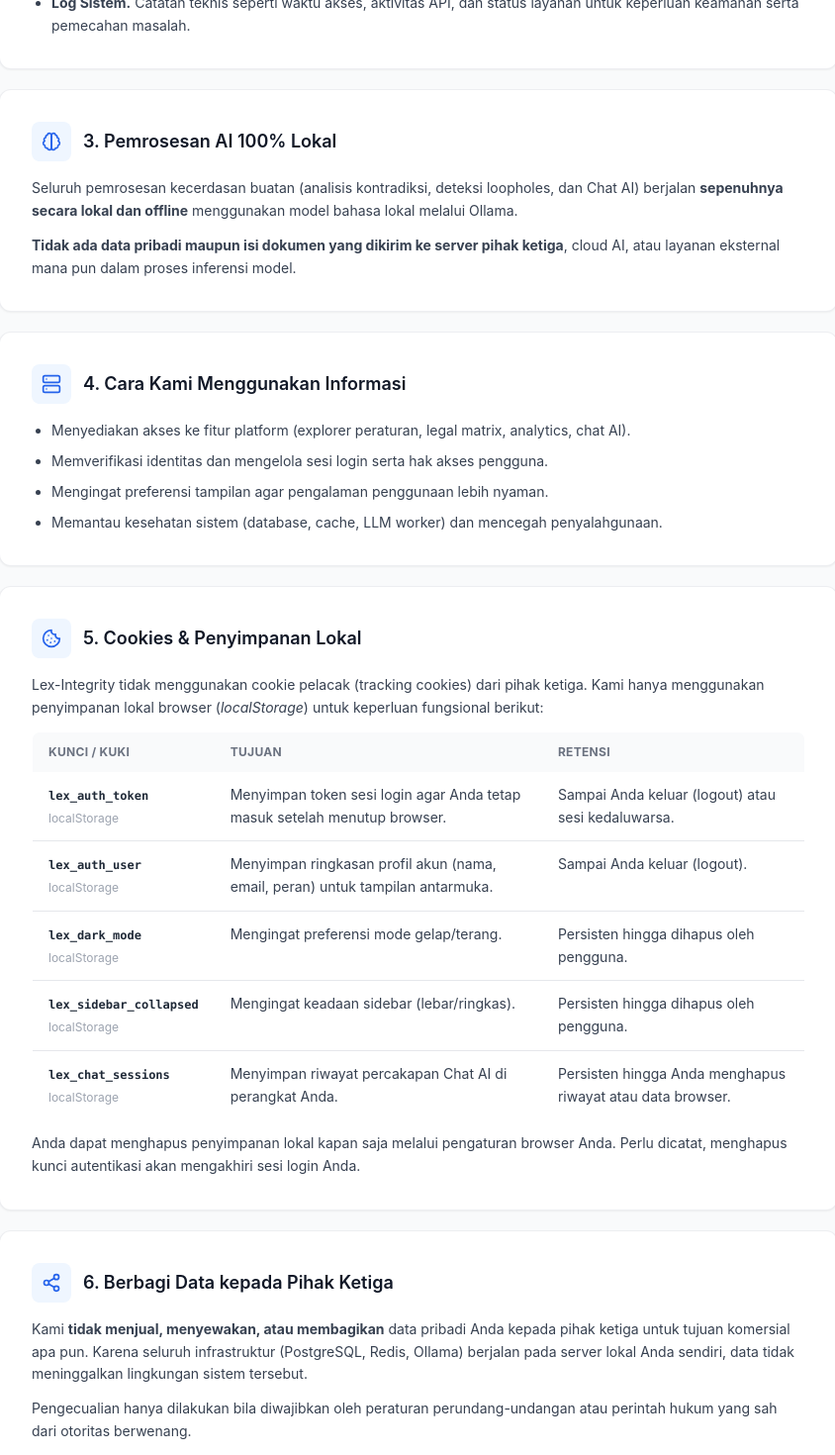
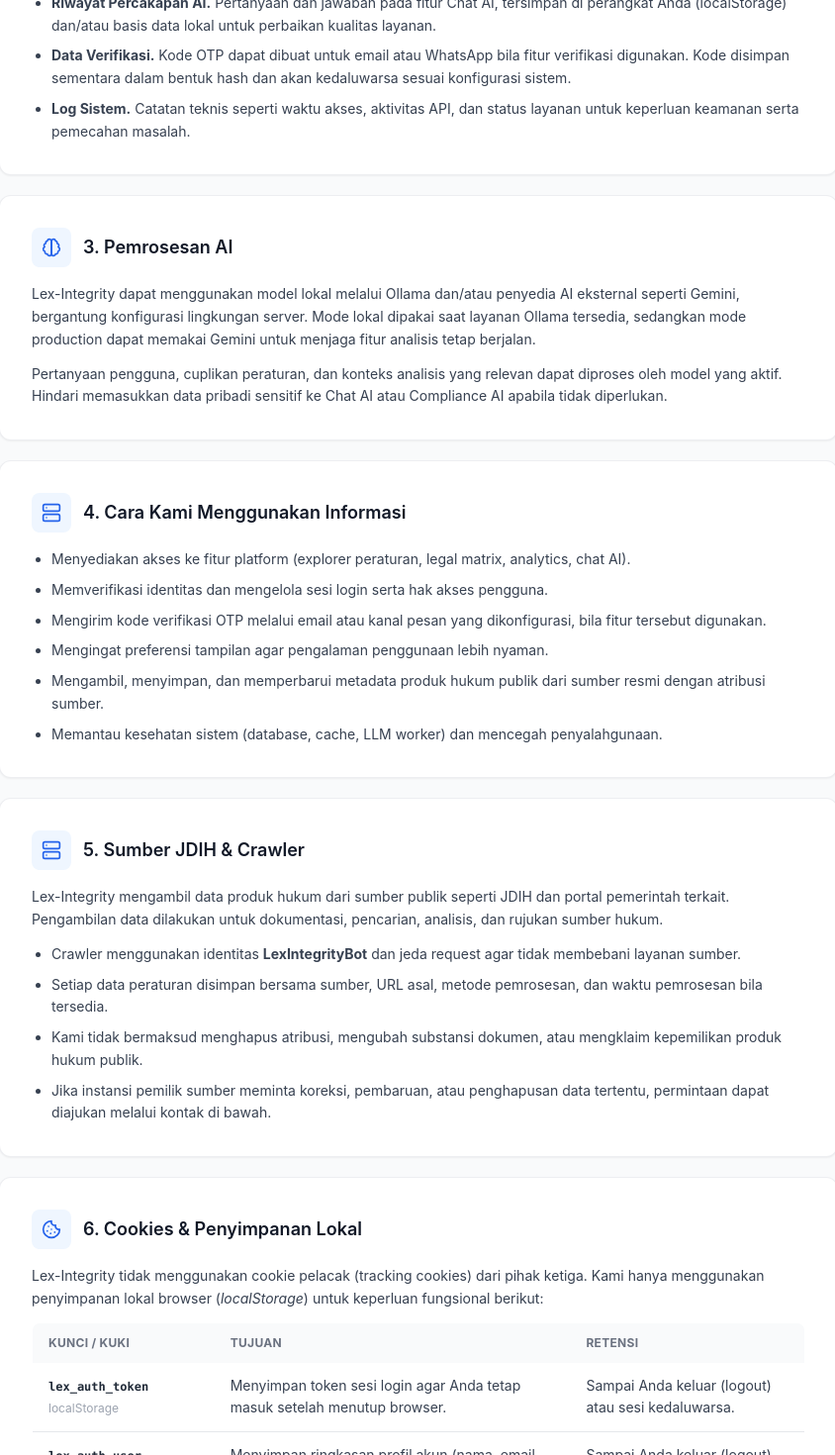
Before and after one commit to AmirulJusticia0507/lex-integrity, a React (Create React App) app in the folder client/: page /privacy in a window 1280 px wide. Shown: the part 780-2250 px from the top of the page at 99% size, without its empty margins (217-1061 px from the left). Built offline with nearby package versions, Linux system fonts and the light colour scheme; no server answers.

Commit message:
Update privacy policy for crawler and profile data

```diff
--- a/client/src/pages/PrivacyPolicy.jsx
+++ b/client/src/pages/PrivacyPolicy.jsx
@@ -2,7 +2,7 @@
 import { Link } from 'react-router-dom';
 import { Scale, ArrowLeft, Shield, Database, Brain, Cookie, Lock, Share2, Clock, Mail, UserCheck, Server, Eye } from 'lucide-react';
 
-const LAST_UPDATED = '26 Agustus 2026';
+const LAST_UPDATED = '10 September 2026';
 
 const Section = ({ icon: Icon, title, children }) => (
   <section className="bg-white rounded-xl shadow-sm border border-gray-200/70 p-6 md:p-8 dark:bg-gray-800 dark:border-gray-700">
@@ -26,7 +26,7 @@
   {
     key: 'lex_auth_user',
     jenis: 'localStorage',
-    tujuan: 'Menyimpan ringkasan profil akun (nama, email, peran) untuk tampilan antarmuka.',
+    tujuan: 'Menyimpan ringkasan profil akun (nama, email, peran, dan foto profil bila tersedia) untuk tampilan antarmuka.',
     retensi: 'Sampai Anda keluar (logout).'
   },
   {
@@ -112,6 +112,10 @@
               terenkripsi, bukan teks asli) saat Anda mendaftar atau masuk.
             </li>
             <li>
+              <b>Data Profil.</b> Nomor WhatsApp opsional, foto profil, dan preferensi ukuran avatar bila Anda
+              mengisinya melalui halaman profil atau formulir pendaftaran.
+            </li>
+            <li>
               <b>Data Peraturan.</b> Dokumen dan metadata produk hukum Indonesia (UU, PP, Perpres, Perda, Permen,
               dll.) yang bersumber dari kanal resmi JDIH — data ini bersifat publik dan bukan data pribadi Anda.
             </li>
@@ -120,20 +124,25 @@
               (localStorage) dan/atau basis data lokal untuk perbaikan kualitas layanan.
             </li>
             <li>
+              <b>Data Verifikasi.</b> Kode OTP dapat dibuat untuk email atau WhatsApp bila fitur verifikasi digunakan.
+              Kode disimpan sementara dalam bentuk hash dan akan kedaluwarsa sesuai konfigurasi sistem.
+            </li>
+            <li>
               <b>Log Sistem.</b> Catatan teknis seperti waktu akses, aktivitas API, dan status layanan untuk
               keperluan keamanan serta pemecahan masalah.
             </li>
           </ul>
         </Section>
 
-        <Section icon={Brain} title="3. Pemrosesan AI 100% Lokal">
+        <Section icon={Brain} title="3. Pemrosesan AI">
           <p>
-            Seluruh pemrosesan kecerdasan buatan (analisis kontradiksi, deteksi loopholes, dan Chat AI) berjalan{' '}
-            <b>sepenuhnya secara lokal dan offline</b> menggunakan model bahasa lokal melalui Ollama.
+            Lex-Integrity dapat menggunakan model lokal melalui Ollama dan/atau penyedia AI eksternal seperti
+            Gemini, bergantung konfigurasi lingkungan server. Mode lokal dipakai saat layanan Ollama tersedia,
+            sedangkan mode production dapat memakai Gemini untuk menjaga fitur analisis tetap berjalan.
           </p>
           <p>
-            <b>Tidak ada data pribadi maupun isi dokumen yang dikirim ke server pihak ketiga</b>, cloud AI, atau
-            layanan eksternal mana pun dalam proses inferensi model.
+            Pertanyaan pengguna, cuplikan peraturan, dan konteks analisis yang relevan dapat diproses oleh model
+            yang aktif. Hindari memasukkan data pribadi sensitif ke Chat AI atau Compliance AI apabila tidak diperlukan.
           </p>
         </Section>
 
@@ -141,12 +150,27 @@
           <ul className="list-disc pl-5 space-y-2">
             <li>Menyediakan akses ke fitur platform (explorer peraturan, legal matrix, analytics, chat AI).</li>
             <li>Memverifikasi identitas dan mengelola sesi login serta hak akses pengguna.</li>
+            <li>Mengirim kode verifikasi OTP melalui email atau kanal pesan yang dikonfigurasi, bila fitur tersebut digunakan.</li>
             <li>Mengingat preferensi tampilan agar pengalaman penggunaan lebih nyaman.</li>
+            <li>Mengambil, menyimpan, dan memperbarui metadata produk hukum publik dari sumber resmi dengan atribusi sumber.</li>
             <li>Memantau kesehatan sistem (database, cache, LLM worker) dan mencegah penyalahgunaan.</li>
           </ul>
         </Section>
 
-        <Section icon={Cookie} title="5. Cookies & Penyimpanan Lokal">
+        <Section icon={Server} title="5. Sumber JDIH & Crawler">
+          <p>
+            Lex-Integrity mengambil data produk hukum dari sumber publik seperti JDIH dan portal pemerintah terkait.
+            Pengambilan data dilakukan untuk dokumentasi, pencarian, analisis, dan rujukan sumber hukum.
+          </p>
+          <ul className="list-disc pl-5 space-y-2">
+            <li>Crawler menggunakan identitas <b>LexIntegrityBot</b> dan jeda request agar tidak membebani layanan sumber.</li>
+            <li>Setiap data peraturan disimpan bersama sumber, URL asal, metode pemrosesan, dan waktu pemrosesan bila tersedia.</li>
+            <li>Kami tidak bermaksud menghapus atribusi, mengubah substansi dokumen, atau mengklaim kepemilikan produk hukum publik.</li>
+            <li>Jika instansi pemilik sumber meminta koreksi, pembaruan, atau penghapusan data tertentu, permintaan dapat diajukan melalui kontak di bawah.</li>
+          </ul>
+        </Section>
+
+        <Section icon={Cookie} title="6. Cookies & Penyimpanan Lokal">
           <p>
             Lex-Integrity tidak menggunakan cookie pelacak (tracking cookies) dari pihak ketiga. Kami hanya
             menggunakan penyimpanan lokal browser (<i>localStorage</i>) untuk keperluan fungsional berikut:
@@ -181,11 +205,11 @@
           </p>
         </Section>
 
-        <Section icon={Share2} title="6. Berbagi Data kepada Pihak Ketiga">
+        <Section icon={Share2} title="7. Berbagi Data kepada Pihak Ketiga">
           <p>
             Kami <b>tidak menjual, menyewakan, atau membagikan</b> data pribadi Anda kepada pihak ketiga untuk
-            tujuan komersial apa pun. Karena seluruh infrastruktur (PostgreSQL, Redis, Ollama) berjalan pada
-            server lokal Anda sendiri, data tidak meninggalkan lingkungan sistem tersebut.
+            tujuan komersial apa pun. Data dapat diproses oleh penyedia infrastruktur atau layanan yang Anda
+            konfigurasi sendiri, seperti hosting backend, database, email SMTP, penyedia pesan, atau penyedia AI.
           </p>
           <p>
             Pengecualian hanya dilakukan bila diwajibkan oleh peraturan perundang-undangan atau perintah hukum
@@ -193,16 +217,17 @@
           </p>
         </Section>
 
-        <Section icon={Lock} title="7. Penyimpanan & Keamanan Data">
+        <Section icon={Lock} title="8. Penyimpanan & Keamanan Data">
           <ul className="list-disc pl-5 space-y-2">
             <li>Kata sandi disimpan dalam bentuk hash yang tidak dapat dibaca manusia.</li>
+            <li>Kode OTP disimpan sementara dalam bentuk hash dan dibatasi masa berlaku serta percobaannya.</li>
             <li>Akses API dilindungi autentikasi berbasis token serta rate limiting.</li>
-            <li>Basis data dan layanan pendukung berjalan di lingkungan lokal/tertutup.</li>
+            <li>Foto profil dibatasi ukuran unggahnya dan hanya digunakan untuk tampilan akun.</li>
             <li>Kami menerapkan prinsip minimalisasi data: hanya mengumpulkan data yang benar-benar diperlukan.</li>
           </ul>
         </Section>
 
-        <Section icon={UserCheck} title="8. Hak-Hak Anda">
+        <Section icon={UserCheck} title="9. Hak-Hak Anda">
           <p>Berdasarkan UU PDP, Anda berhak untuk:</p>
           <ul className="list-disc pl-5 space-y-2">
             <li>Meminta akses dan salinan data pribadi yang kami proses.</li>
@@ -217,7 +242,7 @@
           </p>
         </Section>
 
-        <Section icon={Clock} title="9. Perubahan Kebijakan">
+        <Section icon={Clock} title="10. Perubahan Kebijakan">
           <p>
             Kebijakan ini dapat diperbarui dari waktu ke waktu seiring perkembangan layanan. Setiap perubahan
             material akan diumumkan melalui halaman ini beserta tanggal pembaruan terbaru. Kami menyarankan Anda
@@ -225,7 +250,7 @@
           </p>
         </Section>
 
-        <Section icon={Mail} title="10. Kontak">
+        <Section icon={Mail} title="11. Kontak">
           <p>
             Untuk pertanyaan, permintaan, atau keluhan terkait Kebijakan Privasi &amp; Cookies ini, silakan hubungi:
           </p>
```
